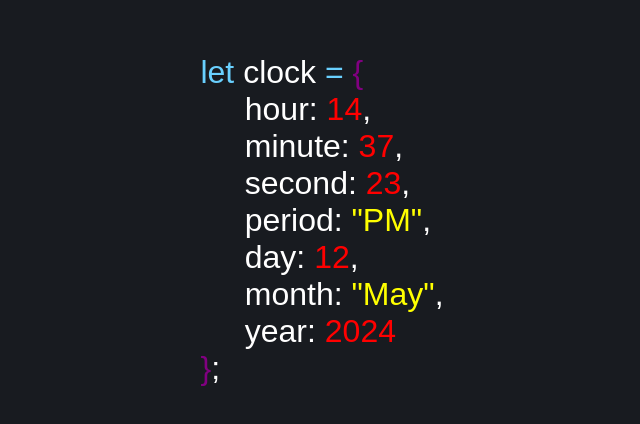
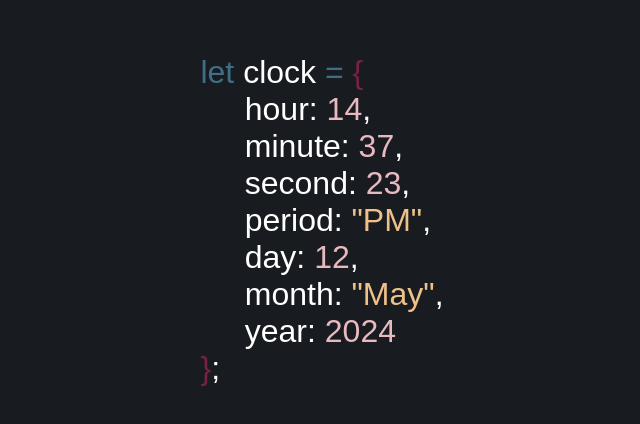
Before and after one commit to ArtomkIvanher/wallpaper-clock-styleCSS, a React (Create React App) app: page / in a window 1280 px wide. Shown: the part 180-604 px from the top of the page, without its empty margins (318-958 px from the left). Built offline with nearby package versions, Linux system fonts and the light colour scheme.

Commit message:
color fix

```diff
--- a/src/App.css
+++ b/src/App.css
@@ -17,14 +17,14 @@ p{
   text-indent: 0;
 }
 .comp{
-  color: #69d0fe;
+  color: #3f6f85;
 }
 .num{
-  color: red;
+  color: #e8b9bf;
 }
 .str{
-  color: yellow;
+  color: #efc189;
 }
 .bracket{
-  color: purple;
+  color: #792046;
 }
```
